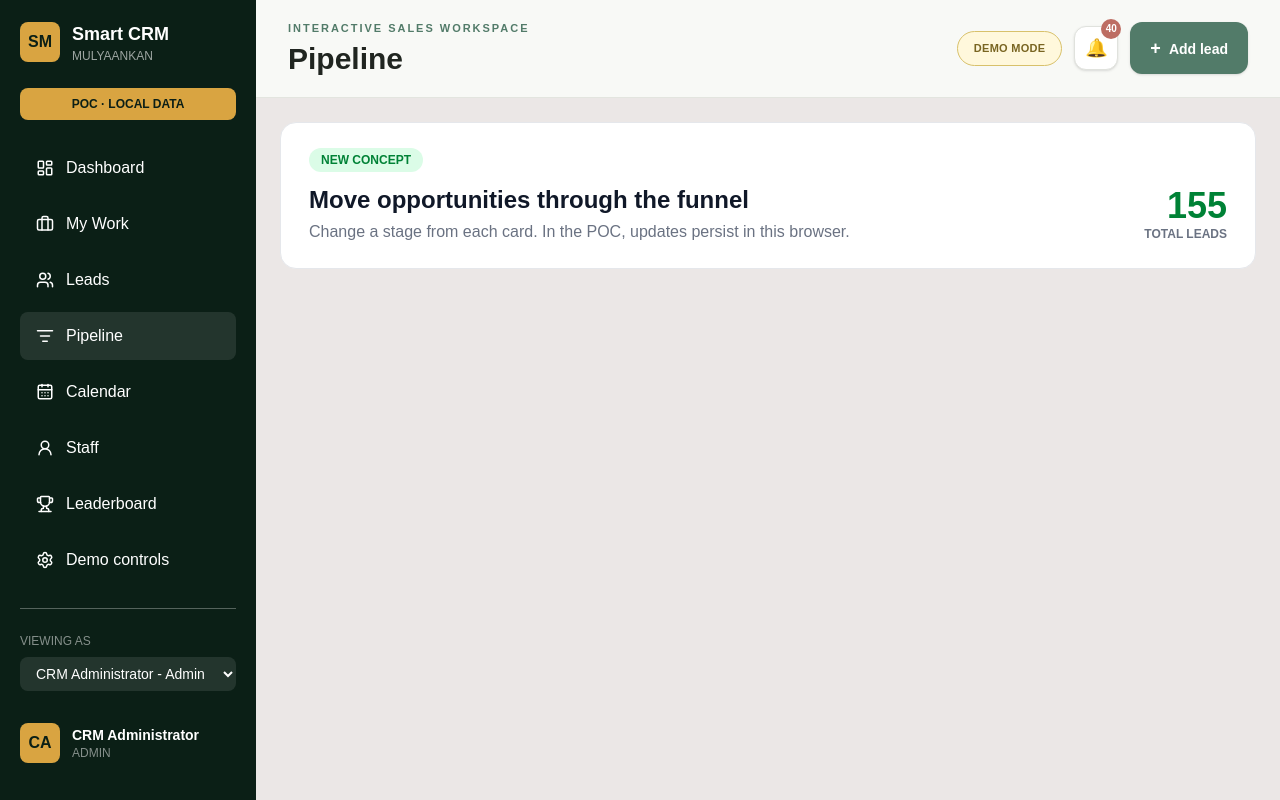
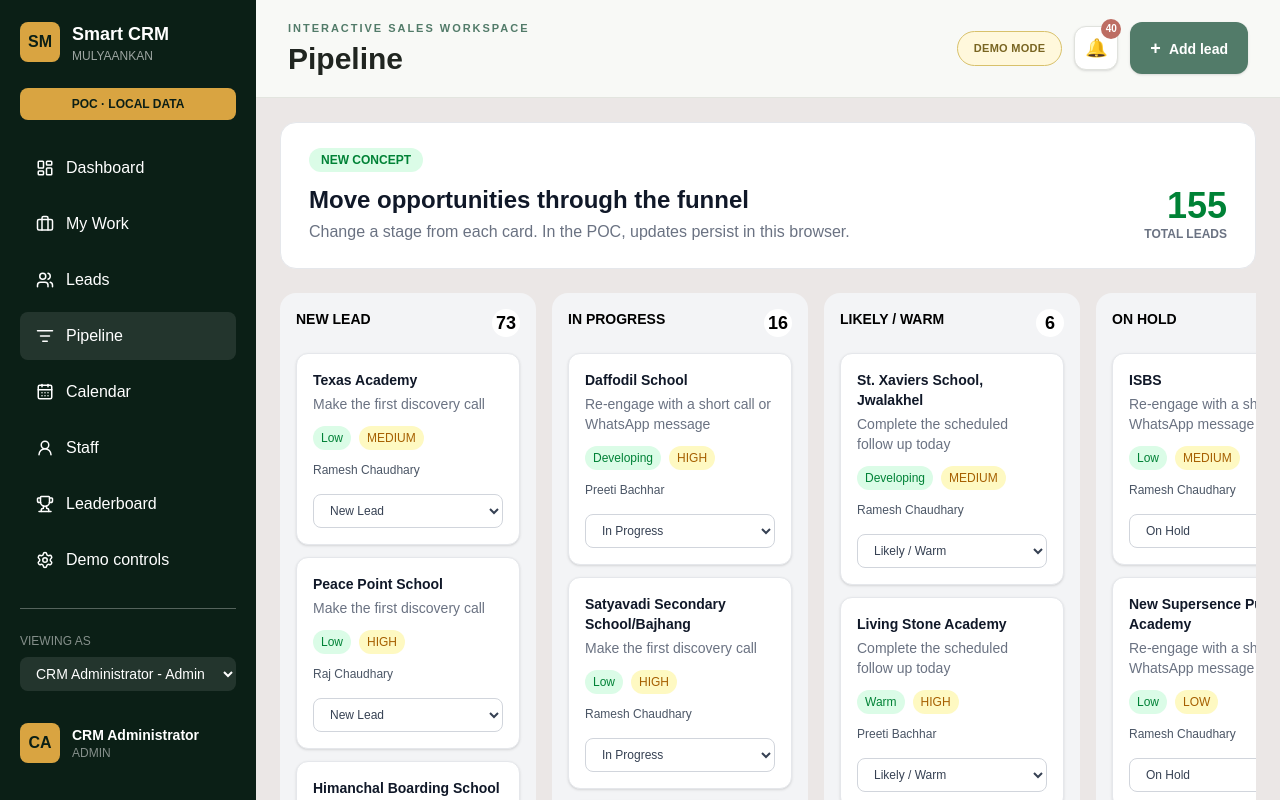
Before and after one commit to simranbist62/Smart-CRM, a Next.js app: page /pipeline in a window 1280 px wide. Shown: the top 800 px of the page. Built offline with nearby package versions, Linux system fonts and the light colour scheme.

Commit message:
Build complete pipeline page with lead cards and stages

```diff
--- a/src/app/pipeline/page.tsx
+++ b/src/app/pipeline/page.tsx
@@ -2,6 +2,7 @@
 
 import Navbar from "@/src/components/layout/Navbar";
 import Sidebar from "@/src/components/layout/Sidebar";
+import PipelineBoard from "@/src/components/pipeline/PipelineBoard";
 import PipelineSummary from "@/src/components/pipeline/PipelineSummary";
 
 export default function Pipelines() {
@@ -15,6 +16,10 @@ export default function Pipelines() {
         <div>
           <PipelineSummary />
         </div>
+
+        <div>
+          <PipelineBoard />
+        </div>
       </main>
     </div>
   );
--- /dev/null
+++ b/src/components/pipeline/LeadCard.tsx
@@ -0,0 +1,50 @@
+import { stages } from "./leads";
+
+type Lead = {
+  id: number;
+  name: string;
+  schoolName: string;
+  status: string;
+  complexity: string;
+  slogan: string;
+  stage: string;
+};
+
+export default function LeadCard({ lead }: { lead: Lead }) {
+  return (
+    <div className="rounded-xl bg-white p-4 shadow-sm border border-gray-200">
+      {/* SchoolName */}
+      <h3 className="text-sm font-semibold text-gray-900">{lead.schoolName}</h3>
+
+      {/* Slogan */}
+      <p className="mt-1 text-sm text-gray-500">{lead.slogan}</p>
+
+      {/* Status + Complexity */}
+      <div className="flex gap-2 mt-3">
+        <span className="rounded-full bg-green-100 px-2 py-1 text-xs font-medium text-green-700">
+          {lead.status}
+        </span>
+
+        <span className="rounded-full bg-yellow-100 px-2 py-1 text-xs font-medium text-yellow-700">
+          {lead.complexity}
+        </span>
+      </div>
+
+      {/* Name */}
+      <p className="mt-3 text-xs text-gray-600">{lead.name}</p>
+
+      {/* Stage Dropdown */}
+      <select
+        value={lead.stage}
+        onChange={(e) => console.log(e.target.value)}
+        className="mt-4 w-full rounded-lg border border-gray-300 bg-white px-3 py-2 text-xs text-gray-700 outline-none focus:border-green-600 focus:ring-1 focus:ring-green-600"
+      >
+        {stages.map((stage) => (
+          <option key={stage} value={stage}>
+            {stage}
+          </option>
+        ))}
+      </select>
+    </div>
+  );
+}
--- /dev/null
+++ b/src/components/pipeline/PipelineBoard.tsx
@@ -0,0 +1,39 @@
+import LeadCard from "./LeadCard";
+import { leads } from "./leads";
+
+export default function PipelineBoard() {
+  const stages = [
+    { name: "NEW LEAD", count: 73 },
+    { name: "IN PROGRESS", count: 16 },
+    { name: "LIKELY / WARM", count: 6 },
+    { name: "ON HOLD", count: 4 },
+    { name: "CONVERTED", count: 21 },
+    { name: "UNSPECIFIED", count: 29 },
+    { name: "NOT INTERESTED", count: 35 },
+  ];
+
+  return (
+    <div className="flex gap-4 overflow-x-auto mt-6">
+      {stages.map((stage) => (
+        <div key={stage.name} className=" min-w-64 rounded-2xl bg-gray-100 p-4">
+          <div className="flex justify-between">
+            <h2 className="text-sm font-semibold text-black">{stage.name}</h2>
+
+            <p className="flex text-lg justify-center items-center h-7 w-7 font-bold text-black rounded-full bg-white">
+              {stage.count}
+            </p>
+          </div>
+
+          {/* Lead Cards */}
+          <div className="mt-4 space-y-3 text-black">
+            {leads
+              .filter((lead) => lead.stage.toUpperCase() === stage.name)
+              .map((lead) => (
+                <LeadCard key={lead.id} lead={lead} />
+              ))}
+          </div>
+        </div>
+      ))}
+    </div>
+  );
+}
--- /dev/null
+++ b/src/components/pipeline/leads.ts
@@ -0,0 +1,202 @@
+export const stages = [
+  "New Lead",
+  "In Progress",
+  "Likely / Warm",
+  "On Hold",
+  "Converted",
+  "Unspecified",
+  "Not Interested",
+];
+
+export const leads = [
+  {
+    id: 1,
+    name: "Ramesh Chaudhary",
+    schoolName: "Texas Academy",
+    status: "Low",
+    complexity: "MEDIUM",
+    slogan: "Make the first discovery call",
+    stage: "New Lead",
+  },
+  {
+    id: 2,
+    name: "Raj Chaudhary",
+    schoolName: "Peace Point School",
+    status: "Low",
+    complexity: "HIGH",
+    slogan: "Make the first discovery call",
+    stage: "New Lead",
+  },
+  {
+    id: 3,
+    name: "Ramesh Chaudhary",
+    schoolName: "Himanchal Boarding School",
+    status: "Low",
+    complexity: "NORMAL",
+    slogan: "Make the first discovery call",
+    stage: "New Lead",
+  },
+  {
+    id: 4,
+    name: "Preeti Bachhar",
+    schoolName: "Daffodil School",
+    status: "Developing",
+    complexity: "HIGH",
+    slogan: "Re-engage with a short call or WhatsApp message",
+    stage: "In Progress",
+  },
+  {
+    id: 5,
+    name: "Ramesh Chaudhary",
+    schoolName: "Satyavadi Secondary School/Bajhang",
+    status: "Low",
+    complexity: "HIGH",
+    slogan: "Make the first discovery call",
+    stage: "In Progress",
+  },
+  {
+    id: 6,
+    name: "Preeti Bachhar",
+    schoolName: "Kundalinee School",
+    status: "Warm",
+    complexity: "MEDIUM",
+    slogan: "Send a tailored proposal and decision timeline",
+    stage: "In Progress",
+  },
+  {
+    id: 7,
+    name: "Ramesh Chaudhary",
+    schoolName: "St. Xaviers School, Jwalakhel",
+    status: "Developing",
+    complexity: "MEDIUM",
+    slogan: "Complete the scheduled follow up today",
+    stage: "Likely / Warm",
+  },
+  {
+    id: 8,
+    name: "Preeti Bachhar",
+    schoolName: "Living Stone Academy",
+    status: "Warm",
+    complexity: "HIGH",
+    slogan: "Complete the scheduled follow up today",
+    stage: "Likely / Warm",
+  },
+  {
+    id: 9,
+    name: "Ramesh Chaudhary",
+    schoolName: "Life Skills Pre School",
+    status: "Developing",
+    complexity: "HIGH",
+    slogan: "Complete the scheduled follow up today",
+    stage: "Likely / Warm",
+  },
+  {
+    id: 10,
+    name: "Ramesh Chaudhary",
+    schoolName: "ISBS",
+    status: "Low",
+    complexity: "MEDIUM",
+    slogan: "Re-engage with a short call or WhatsApp message",
+    stage: "On Hold",
+  },
+  {
+    id: 11,
+    name: "Ramesh Chaudhary",
+    schoolName: "New Supersence Public Academy",
+    status: "Low",
+    complexity: "LOW",
+    slogan: "Re-engage with a short call or WhatsApp message",
+    stage: "On Hold",
+  },
+  {
+    id: 12,
+    name: "Ramesh Chaudhary",
+    schoolName: "Hamro Shishu Syahar Bikas Kendra PL",
+    status: "Developing",
+    complexity: "MEDIUM",
+    slogan: "Re-engage with a short call or WhatsApp message",
+    stage: "On Hold",
+  },
+  {
+    id: 13,
+    name: "Ramesh Chaudhary",
+    schoolName: "GEMS School",
+    status: "Low",
+    complexity: "MEDIUM",
+    slogan: "Re-engage with a short call or WhatsApp message",
+    stage: "Converted",
+  },
+  {
+    id: 14,
+    name: "Ramesh Chaudhary",
+    schoolName: "Little Angels School",
+    status: "Low",
+    complexity: "MEDIUM",
+    slogan: "Re-engage with a short call or WhatsApp message",
+    stage: "Converted",
+  },
+  {
+    id: 15,
+    name: "Ramesh Chaudhary",
+    schoolName: "Rose Academy",
+    status: "Low",
+    complexity: "MEDIUM",
+    slogan: "Re-engage with a short call or WhatsApp message",
+    stage: "Converted",
+  },
+
+  {
+    id: 16,
+    name: "Ramesh Chaudhary",
+    schoolName: "Rose Academy",
+    status: "Low",
+    complexity: "MEDIUM",
+    slogan: "Re-engage with a short call or WhatsApp message",
+    stage: "Unspecified",
+  },
+  {
+    id: 17,
+    name: "Ramesh Chaudhary",
+    schoolName: "Rose Academy",
+    status: "Low",
+    complexity: "MEDIUM",
+    slogan: "Re-engage with a short call or WhatsApp message",
+    stage: "Unspecified",
+  },
+  {
+    id: 18,
+    name: "Preeti Bachhar",
+    schoolName: "Rose Academy",
+    status: "Low",
+    complexity: "MEDIUM",
+    slogan: "Re-engage with a short call or WhatsApp message",
+    stage: "Unspecified",
+  },
+  {
+    id: 19,
+    name: "Renuka Shrestha",
+    schoolName: "Rose Academy",
+    status: "Low",
+    complexity: "MEDIUM",
+    slogan: "Re-engage with a short call or WhatsApp message",
+    stage: "Not Interested",
+  },
+  {
+    id: 20,
+    name: "Ramesh Chaudhary",
+    schoolName: "Rose Academy",
+    status: "Low",
+    complexity: "MEDIUM",
+    slogan: "Re-engage with a short call or WhatsApp message",
+    stage: "Not Interested",
+  },
+  {
+    id: 21,
+    name: "Renuka Shrestaha",
+    schoolName: "Rose Academy",
+    status: "Low",
+    complexity: "MEDIUM",
+    slogan: "Re-engage with a short call or WhatsApp message",
+    stage: "Not Interested",
+  },
+];
```
